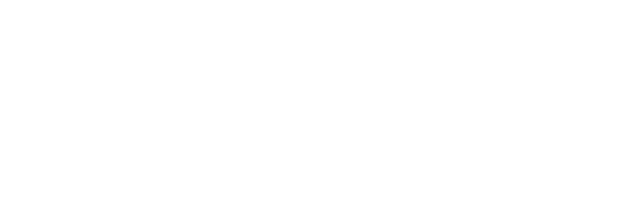
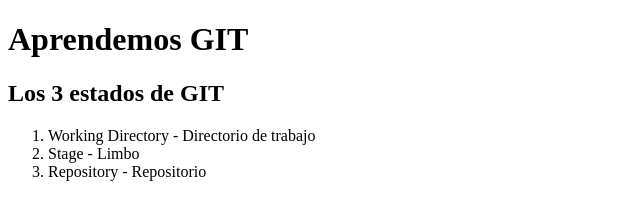
Before and after one commit to SaitamaProgramer/prueba-git, a plain HTML site: page index.html in a window 1280 px wide. Shown: the whole page, without its empty margins (0-640 px from the left). Drawn offline with Linux system fonts and the light colour scheme.

Commit message:
Se crea el archivo de notas y se modifica el index con mayor informacion

```diff
--- a/index.html
+++ b/index.html
@@ -6,6 +6,15 @@
     <title>Document</title>
 </head>
 <body>
+    <h1>Aprendemos GIT</h1>
+    <h2>Los 3 estados de GIT</h2>
+    <div>
+        <ol>
+            <li>Working Directory - Directorio de trabajo</li>
+            <li>Stage - Limbo</li>
+            <li>Repository - Repositorio</li>
+        </ol>
+    </div>
 
 </body>
 </html>
```
Also changed, not shown: notas.txt (added).
